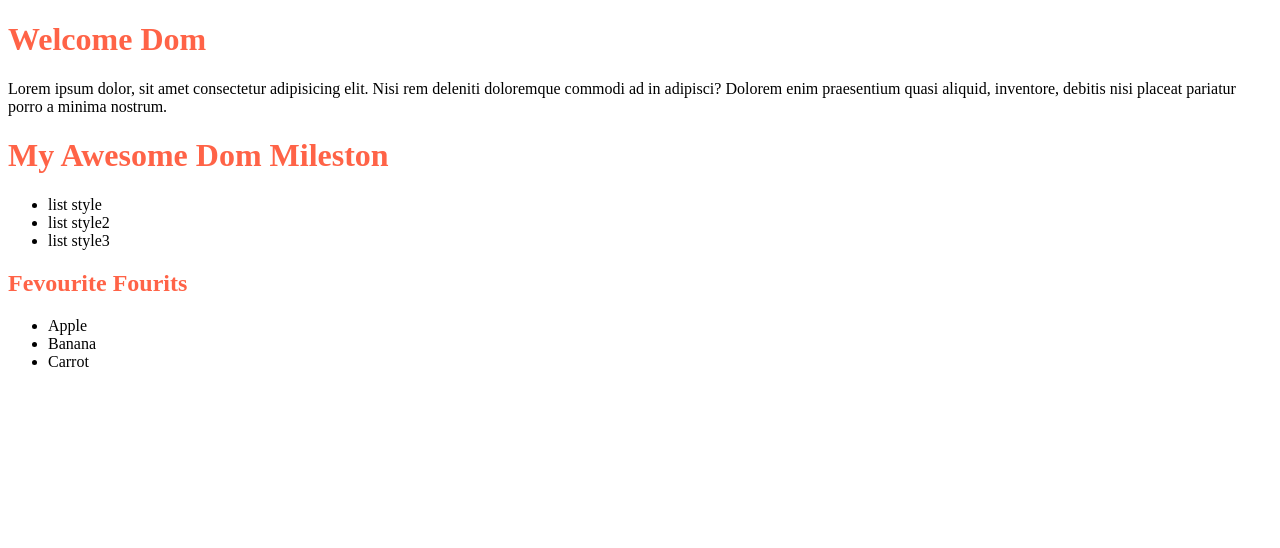
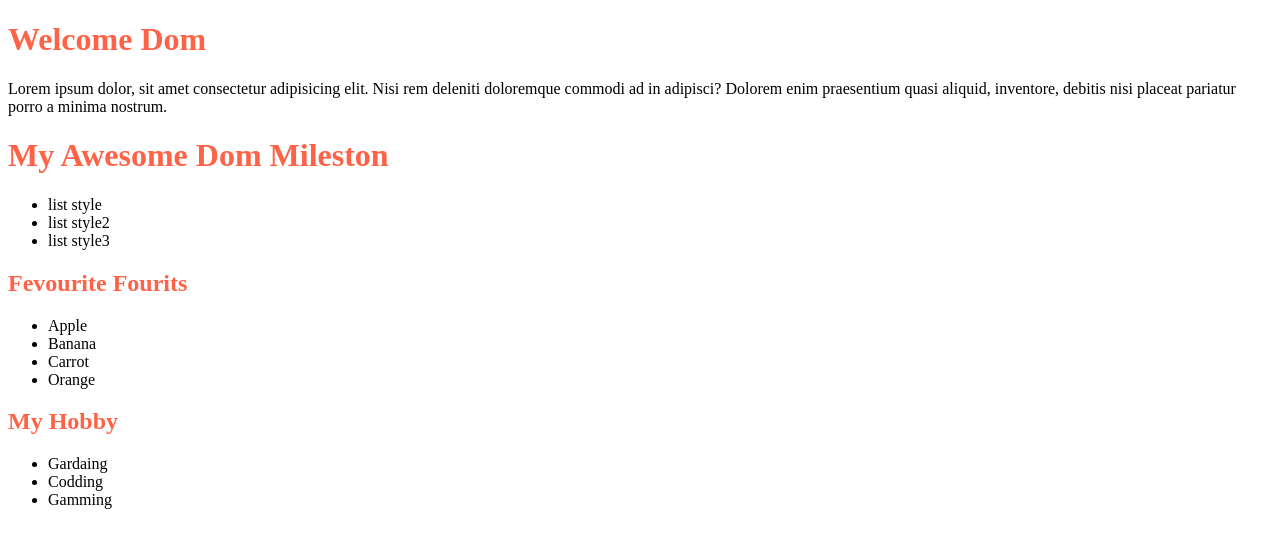
Before and after one commit to rhsabbir1/Tour-of-dom, a plain HTML site: page index.html in a window 1280 px wide. Drawn offline with Linux system fonts and the light colour scheme.

Commit message:
add custom html

```diff
--- a/index.html
+++ b/index.html
@@ -14,7 +14,7 @@
         <h1>Welcome Dom</h1>
         <p>Lorem ipsum dolor, sit amet consectetur adipisicing elit. Nisi rem deleniti doloremque commodi ad in adipisci? Dolorem enim praesentium quasi aliquid, inventore, debitis nisi placeat pariatur porro a minima nostrum.</p>
     </header>
-    <main>
+    <main id="main-section">
         <h1>My Awesome Dom Mileston</h1>
         <ul>
             <li>list style </li>
@@ -23,7 +23,7 @@
         </ul>
         <section>
             <h1 id="fevourite-furits">Furits</h1>
-            <ul>
+            <ul id="furits-list">
                 <li class="fourts">Apple </li>
                 <li class="fourts">Banana </li>
                 <li class="fourts">Carrot </li>
@@ -31,7 +31,7 @@
         </section>
     </main>
     <script src="js/index.js"></script>
-
+    <script src="js/append.js"></script>
     <script>
         const liCollection = document.getElementsByTagName('li');
         // console.log(liCollection)
@@ -49,7 +49,7 @@
         const fourits = document.getElementsByClassName('fourts');
         // console.log(fourits)
         for(const fourt of fourits){
-            console.log(fourt.innerText)
+            // console.log(fourt.innerText)
         }
 
     </script>
--- /dev/null
+++ b/js/append.js
@@ -0,0 +1,27 @@
+// Where to add
+const foodContainer = document.getElementById('furits-list');
+// console.log(foodContainer)
+
+// what to be added
+const li = document.createElement('li');
+li.innerText = 'Orange';
+
+// append Child
+foodContainer.appendChild(li)
+
+// creat a section
+// where to add
+const mainSection = document.getElementById('main-section');
+
+// what to be added
+const creatSection = document.createElement('section')
+creatSection.innerHTML =`
+<h1> My Hobby</h1>
+<ul>
+    <li>Gardaing</li>
+    <li>Codding</li>
+    <li>Gamming</li>
+</ul>
+`
+
+mainSection.appendChild(creatSection);
```
